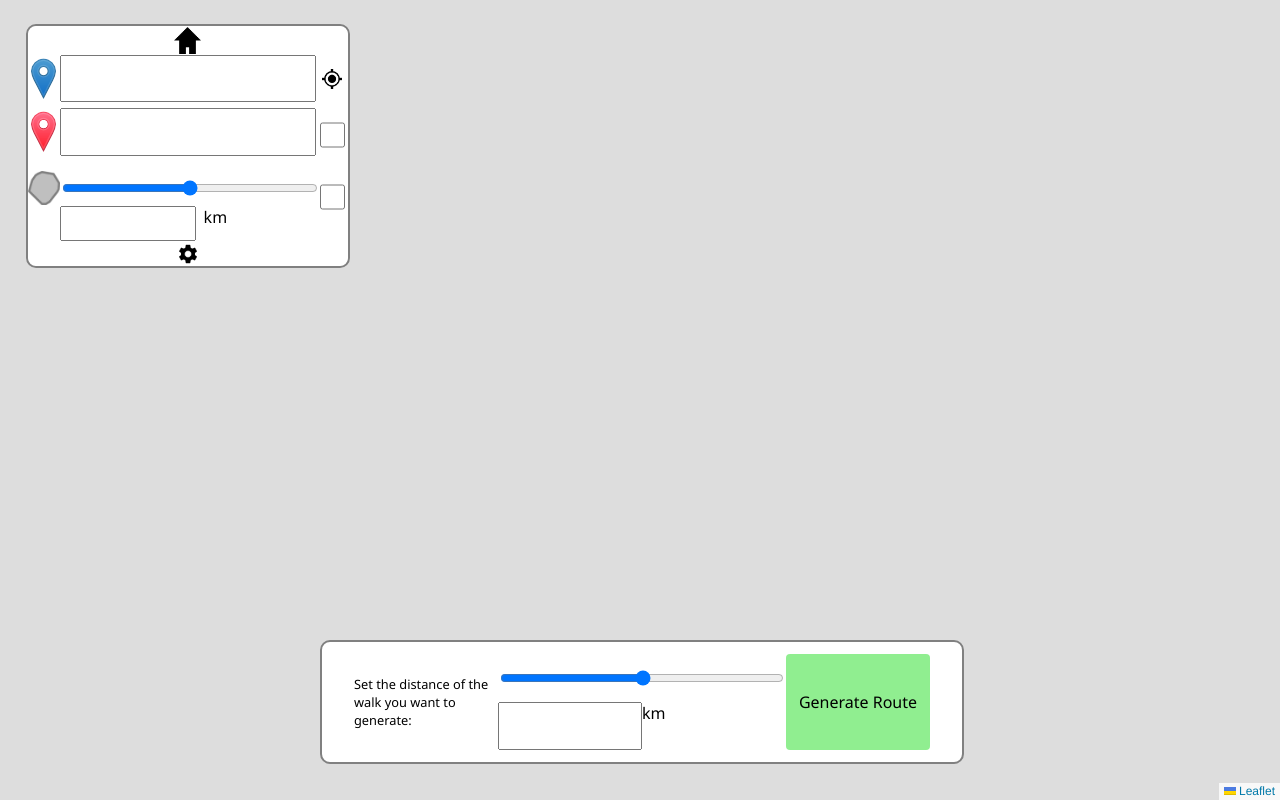
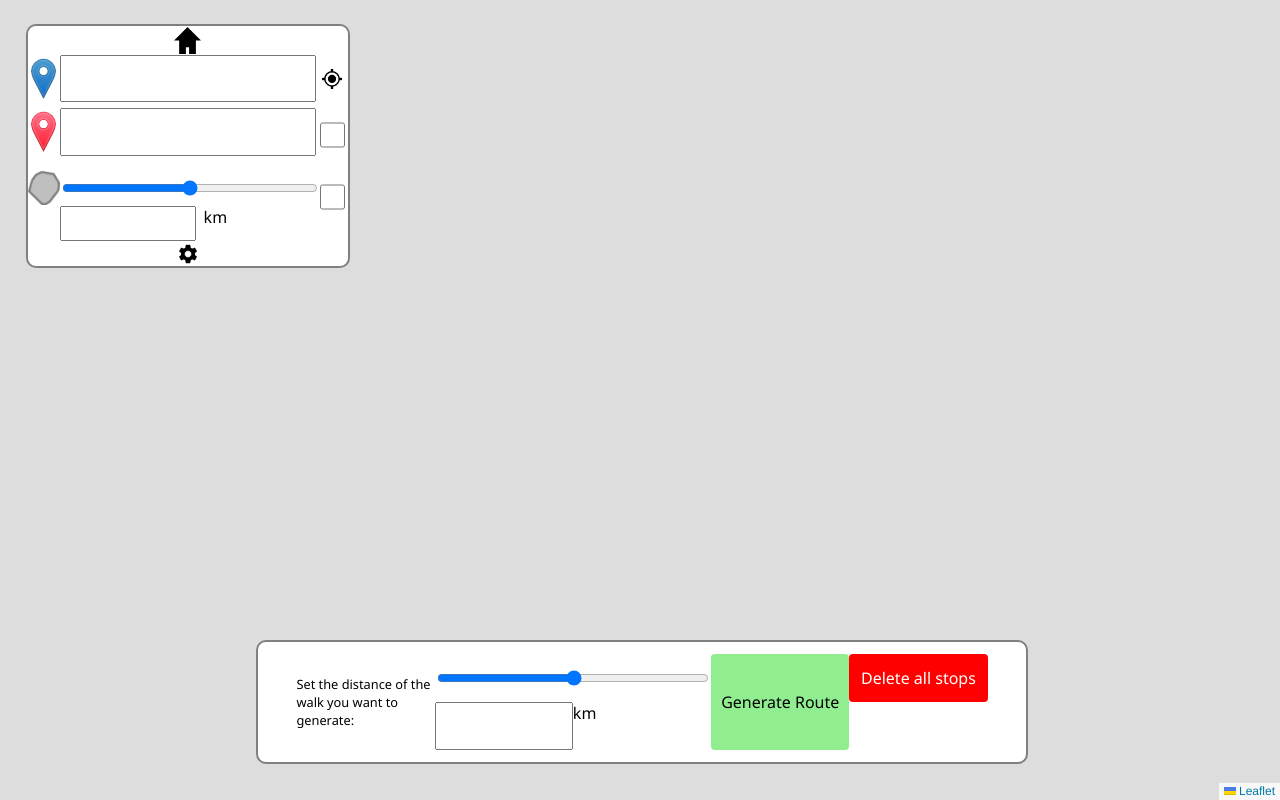
Before and after one commit to garamlee500/RoutePlanner, a Flask app: page / in a window 1280 px wide. Run offline with Flask 3, Linux system fonts and the light colour scheme; data that the repository does not hold is empty; some libraries are stand-ins or nearby versions.

Commit message:
Added delete all stops button and fixed erroneous bonus distance bug in resetRoute

```diff
--- a/src/server/static/index.html
+++ b/src/server/static/index.html
@@ -15,10 +15,7 @@
       <link rel="stylesheet" href="static/styles.css"/>
 
        <!--Add libraries-->
-      <link rel="stylesheet" href="https://ajax.googleapis.com/ajax/libs/jqueryui/1.13.2/themes/smoothness/jquery-ui.css">
       <script src="https://cdnjs.cloudflare.com/ajax/libs/leaflet/1.9.4/leaflet-src.min.js"></script>
-      <script src="https://ajax.googleapis.com/ajax/libs/jquery/3.6.4/jquery.min.js"></script>
-      <script src="https://ajax.googleapis.com/ajax/libs/jqueryui/1.13.2/jquery-ui.min.js"></script>
       <script src="https://cdnjs.cloudflare.com/ajax/libs/Chart.js/4.3.0/chart.umd.js" integrity="sha512-CMF3tQtjOoOJoOKlsS7/2loJlkyctwzSoDK/S40iAB+MqWSaf50uObGQSk5Ny/gfRhRCjNLvoxuCvdnERU4WGg==" crossorigin="anonymous" referrerpolicy="no-referrer"></script>   </head>
 
    <body style="height:100%;margin: 0;padding: 0;font-family:'Noto Sans',sans-serif">
@@ -83,7 +80,9 @@
           <input type="range" id="walk_generator_slider" min=1 max=100 step=1 style="grid-column: 3/span 2; grid-row: 2"/>
            <input type="number" id="walk_generator_slider_text" min=1 max=100 step=1 style="grid-column: 3; grid-row: 3"/>
            <div style="grid-column: 4; grid-row: 3; font: inherit">km</div>
-
+            <button class="textButton redOnlyButton" onclick="resetRoute();applyRoute(0);setUrl();" style="grid-row: 2; grid-column: 6;">
+               Delete all stops
+           </button>
        </div>
        <!--Search bar-->
        <div id="main_controls" class="control_box">
--- a/src/server/static/page_setup.js
+++ b/src/server/static/page_setup.js
@@ -4,10 +4,3 @@ L.tileLayer('https://tile.openstreetmap.org/{z}/{x}/{y}.png', {
    maxZoom: 19,
    attribution: '&copy; <a href="http://www.openstreetmap.org/copyright">OpenStreetMap</a>'
 }).addTo(map);
-
-
-
-// Make search container draggable and lock to map
-// Only allow to the right
-$('#main_controls').resizable({containment: "#map", handles: 'e, w'}).draggable({ scroll: false,
-    containment: "#map"});
--- a/src/server/static/script.js
+++ b/src/server/static/script.js
@@ -45,7 +45,7 @@ function resetRoute(){
     routeNodeLatLons.splice(0, routeNodeLatLons.length-1);
     routeChartData.splice(0, routeChartData.length-1);
     routeTimes.splice(0, routeTimes.length-1);
-    routeDistances.splice(1, routeDistances.length-2);
+    routeDistances.splice(0, routeDistances.length-1);
 }
 
 
@@ -575,7 +575,7 @@ function connectToEndNode() {
 
 function secondsToString(seconds){
     if (seconds < 60){
-        return `${seconds} seconds`;
+        return `${Math.round(seconds)} seconds`;
     }
     else if (seconds < 3600){
         return `${Math.round(seconds/60)} minutes`
--- a/src/server/static/styles.css
+++ b/src/server/static/styles.css
@@ -47,12 +47,12 @@ background-color: white;
 
 #route_suggestor{
     top: 80%;
-    left: 25%;
+    left: 20%;
     height: 15%;
-    width: 50%;
+    width: 60%;
     z-index: 999;
     grid-template-rows: 10% 40% 40% 10%;
-    grid-template-columns: 5% 22.5% 22.5% 22.5% 22.5% 5%;
+    grid-template-columns: 5% 18% 18% 18% 18% 18% 5%;
 }
 
 
```
